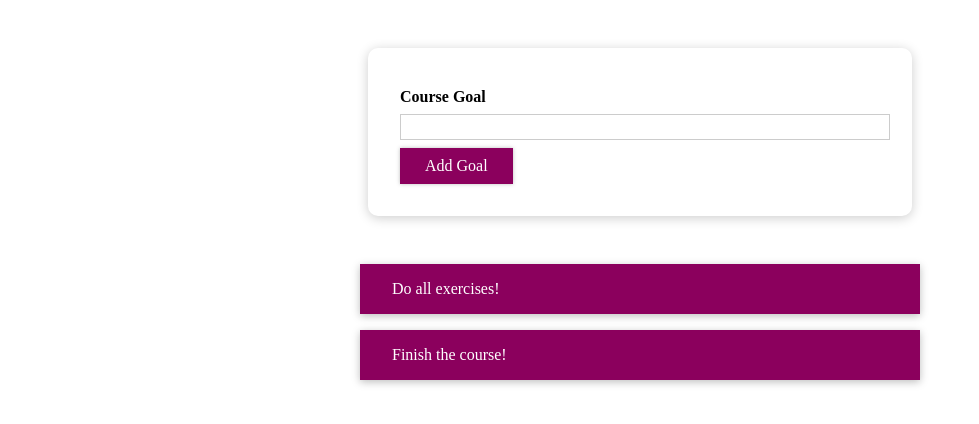
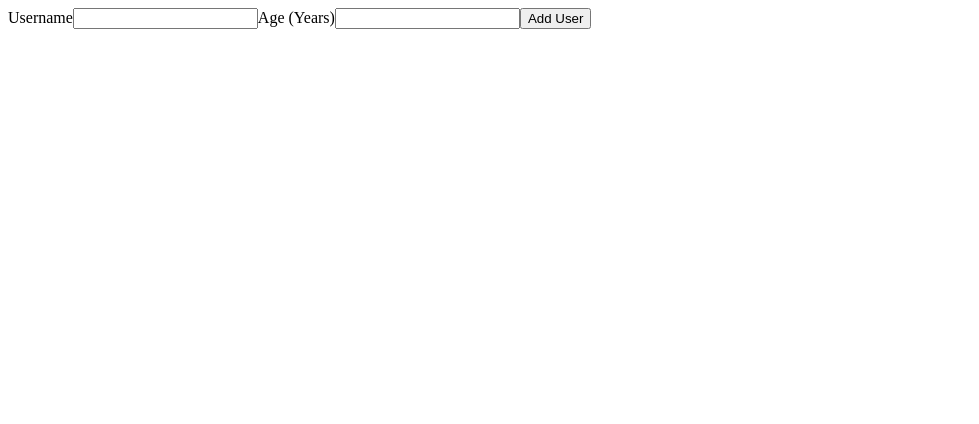
Before and after one commit to vvuux/react-js-udemy-guide-advanced, a React (Create React App) app in the folder app/: page / in a window 1280 px wide. Shown: the top 424 px of the page, without its empty margins (0-979 px from the left). Built offline with nearby package versions, Linux system fonts and the light colour scheme.

Commit message:
user app

```diff
--- a/app/src/App.js
+++ b/app/src/App.js
@@ -1,57 +1,13 @@
-import React, { useState } from 'react';
+import React from "react";
 
-import CourseGoalList from './components/CourseGoals/CourseGoalList/CourseGoalList';
-import CourseInput from './components/CourseGoals/CourseInput/CourseInput';
-import './App.css';
+import AddUser from "./components/Users/AddUser"
 
-const App = () => {
-  const [courseGoals, setCourseGoals] = useState([
-    { text: 'Do all exercises!', id: 'g1' },
-    { text: 'Finish the course!', id: 'g2' }
-  ]);
-
-  const addGoalHandler = enteredText => {
-    setCourseGoals(prevGoals => {
-      const updatedGoals = [...prevGoals];
-      updatedGoals.unshift({ text: enteredText, id: Math.random().toString() });
-      return updatedGoals;
-    });
-  };
-
-  const deleteItemHandler = goalId => {
-    setCourseGoals(prevGoals => {
-      const updatedGoals = prevGoals.filter(goal => goal.id !== goalId);
-      return updatedGoals;
-    });
-  };
-
-  let content = (
-    <p style={{ textAlign: 'center' }}>No goals found. Maybe add one?</p>
-  );
-
-  if (courseGoals.length > 0) {
-    content = (
-      <CourseGoalList items={courseGoals} onDeleteItem={deleteItemHandler} />
-    );
-  }
-
+function App() {
   return (
     <div>
-      <section id="goal-form">
-        <CourseInput onAddGoal={addGoalHandler} />
-      </section>
-      <section id="goals">
-        {content}
-        {/* {courseGoals.length > 0 && (
-          <CourseGoalList
-            items={courseGoals}
-            onDeleteItem={deleteItemHandler}
-          />
-        ) // <p style={{ textAlign: 'center' }}>No goals found. Maybe add one?</p>
-        } */}
-      </section>
+      <AddUser/>
     </div>
-  );
-};
+  )
+}
 
 export default App;
--- a/app/src/components/CourseGoals/CourseGoalItem/CourseGoalItem.css
+++ /dev/null
@@ -1,8 +0,0 @@
-.goal-item {
-  margin: 1rem 0;
-  background: #8b005d;
-  box-shadow: 0 2px 8px rgba(0, 0, 0, 0.26);
-  color: white;
-  padding: 1rem 2rem;
-  cursor: pointer;
-}
--- a/app/src/components/CourseGoals/CourseGoalItem/CourseGoalItem.js
+++ /dev/null
@@ -1,20 +0,0 @@
-import React from 'react';
-
-import './CourseGoalItem.css';
-
-const CourseGoalItem = props => {
-  // const [deleteText, setDeleteText] = useState('');
-
-  const deleteHandler = () => {
-    // setDeleteText('(Deleted!)');
-    props.onDelete(props.id);
-  };
-
-  return (
-    <li className="goal-item" onClick={deleteHandler}>
-      {props.children}
-    </li>
-  );
-};
-
-export default CourseGoalItem;
--- a/app/src/components/CourseGoals/CourseGoalList/CourseGoalList.css
+++ /dev/null
@@ -1,5 +0,0 @@
-.goal-list {
-  list-style: none;
-  margin: 0;
-  padding: 0;
-}
--- a/app/src/components/CourseGoals/CourseGoalList/CourseGoalList.js
+++ /dev/null
@@ -1,22 +0,0 @@
-import React from 'react';
-
-import CourseGoalItem from '../CourseGoalItem/CourseGoalItem';
-import './CourseGoalList.css';
-
-const CourseGoalList = props => {
-  return (
-    <ul className="goal-list">
-      {props.items.map(goal => (
-        <CourseGoalItem
-          key={goal.id}
-          id={goal.id}
-          onDelete={props.onDeleteItem}
-        >
-          {goal.text}
-        </CourseGoalItem>
-      ))}
-    </ul>
-  );
-};
-
-export default CourseGoalList;
--- a/app/src/components/CourseGoals/CourseInput/CourseInput.js
+++ /dev/null
@@ -1,37 +0,0 @@
-import React, { useState } from 'react';
-
-import styles from "./CourseInput.module.css";
-import Button from '../../UI/Button/Button';
-
-const CourseInput = props => {
-  const [enteredValue, setEnteredValue] = useState('');
-  const [isValid, setIsValid] = useState(true);
-
-  const goalInputChangeHandler = event => {
-    if (event.target.value.trim().length > 0){
-      setIsValid(true);
-    }
-    setEnteredValue(event.target.value);
-  };
-
-  const formSubmitHandler = event => {
-    event.preventDefault();
-    if (enteredValue.trim().length === 0){
-      setIsValid(false)
-      return;
-    }
-    props.onAddGoal(enteredValue);
-  };
-
-  return (
-    <form onSubmit={formSubmitHandler}>
-      <div className={`${styles['form-control']} ${!isValid && styles.invalid}`}>
-        <label>Course Goal</label>
-        <input type="text" onChange={goalInputChangeHandler} />
-      </div>
-      <Button type="submit">Add Goal</Button>
-    </form>
-  );
-};
-
-export default CourseInput;
--- a/app/src/components/CourseGoals/CourseInput/CourseInput.module.css
+++ /dev/null
@@ -1,33 +0,0 @@
-.form-control {
-  margin: 0.5rem 0;
-}
-
-.form-control label {
-  font-weight: bold;
-  display: block;
-  margin-bottom: 0.5rem;
-}
-
-.form-control input {
-  display: block;
-  width: 100%;
-  border: 1px solid #ccc;
-  font: inherit;
-  line-height: 1.5rem;
-  padding: 0 0.25rem;
-}
-
-.form-control input:focus {
-  outline: none;
-  background: #fad0ec;
-  border-color: #8b005d;
-}
-
-.form-control.invalid input {
-  border-color: red;
-  background: rgb(179, 135, 135);
-}
-
-.form-control.invalid label {
-  color: red;
-}
--- a/app/src/components/UI/Button/Button.js
+++ /dev/null
@@ -1,13 +0,0 @@
-import React from 'react';
-
-import styles from './Button.module.css';
-
-const Button = props => {
-  return (
-    <button type={props.type} className={styles.button} onClick={props.onClick}>
-      {props.children}
-    </button>
-  );
-};
-
-export default Button;
--- a/app/src/components/UI/Button/Button.module.css
+++ /dev/null
@@ -1,27 +0,0 @@
-.button {
-  width: 100%;
-  font: inherit;
-  padding: 0.5rem 1.5rem;
-  border: 1px solid #8b005d;
-  color: white;
-  background: #8b005d;
-  box-shadow: 0 0 4px rgba(0, 0, 0, 0.26);
-  cursor: pointer;
-}
-
-.button:focus {
-  outline: none;
-}
-
-.button:hover,
-.button:active {
-  background: #ac0e77;
-  border-color: #ac0e77;
-  box-shadow: 0 0 8px rgba(0, 0, 0, 0.26);
-}
-
-@media (min-width: 768px){
-  .button{
-    width: auto;
-  }
-}
--- /dev/null
+++ b/app/src/components/Users/AddUser.jsx
@@ -0,0 +1,19 @@
+import React from "react";
+
+const AddUser = props => {
+    const addUserHandler = (e) => {
+        e.preventDefault();
+    }
+
+    return (
+        <form onSubmit={addUserHandler}>
+            <label htmlFor="username">Username</label>
+            <input type="text" id="username"/>
+            <label htmlFor="age">Age (Years)</label>
+            <input type="number" id="age"/>
+            <button type="submit">Add User</button>
+        </form>
+    )
+};
+
+export default AddUser;
--- a/app/src/index.css
+++ b/app/src/index.css
@@ -4,6 +4,7 @@
 
 html {
   font-family: sans-serif;
+  background: #1f1f1f
 }
 
 body {
```
